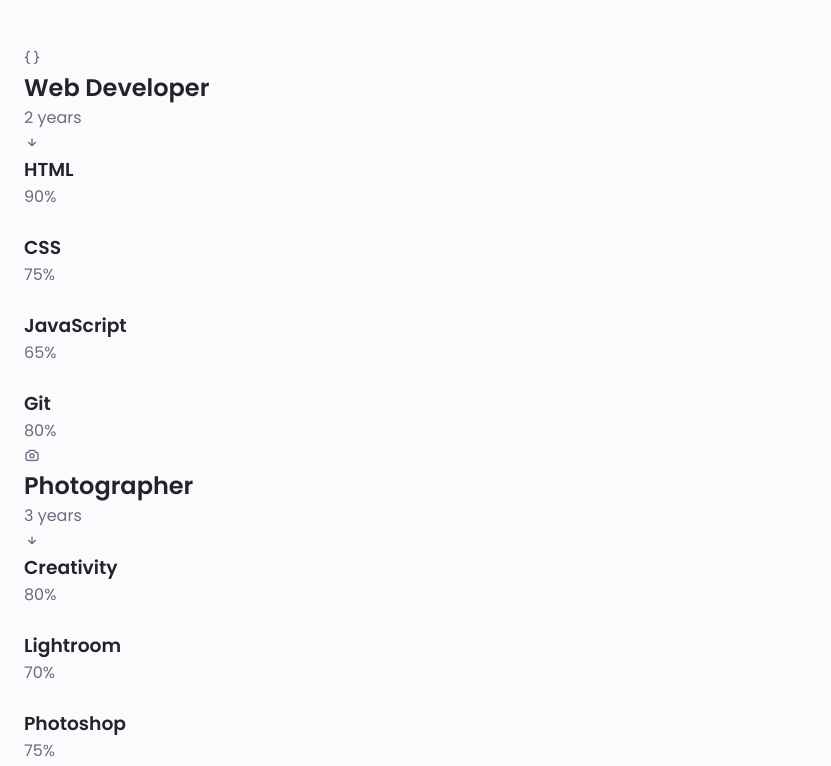
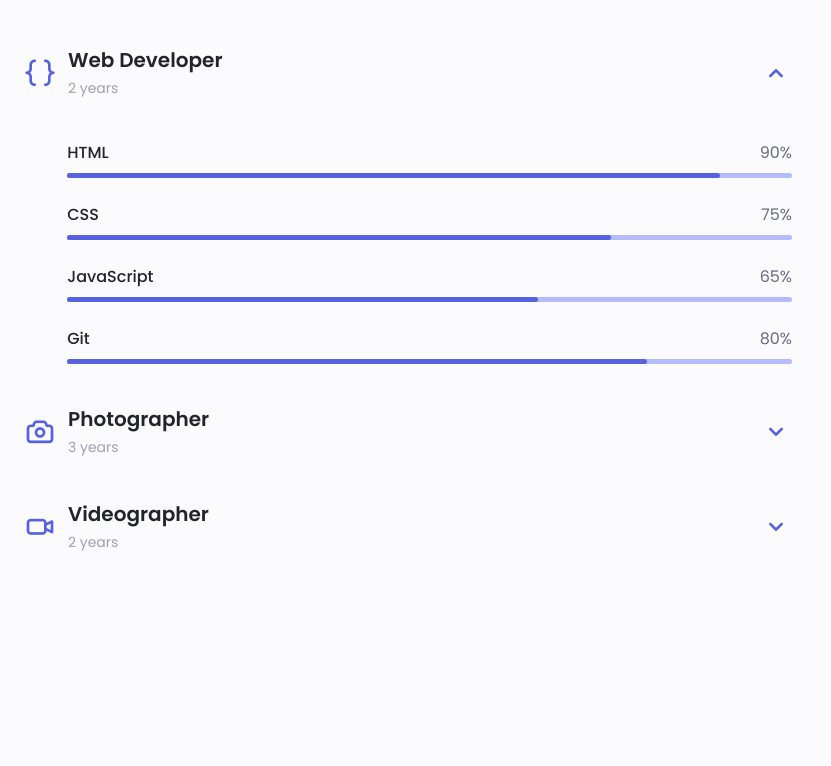
Before and after one commit to sammy866/Portfolio, a plain HTML site: page index.html in a window 1280 px wide. Shown: the part 1002-1768 px from the top of the page, without its empty margins (0-831 px from the left). After the commit the page ends 1708 px from the top, so only its background shows below. Drawn offline with nearby package versions, Linux system fonts and the light colour scheme.

Commit message:
Accordian Style applied to skills with JS

```diff
--- a/css/style.css
+++ b/css/style.css
@@ -357,3 +357,124 @@ img {
 }
 
 /* SKILLS */
+.skills_container {
+    row-gap: 0;
+}
+
+.skills_header {
+    display: flex;
+    align-items: center;
+    margin-bottom: var(--mb-2-5);
+    cursor: pointer;
+}
+
+.skills_icon,
+.skills_arrow {
+    font-size: 2rem;
+    color: var(--first-color);
+}
+
+.skills_icon {
+    margin-right: var(--mb-0-75);
+}
+
+.skills_title {
+    font-size: var(--h3-font-size);
+}
+
+.skills_subtitle {
+    font-size: var(--small-font-size);
+    color: var(--text-color-light);
+}
+
+.skills_arrow {
+    margin-left: auto;
+    transition: .4s;
+}
+
+.skills_list {
+    row-gap: 1.5rem;
+    padding-left: 2.7rem;
+}
+
+.skills_titles {
+    display: flex;
+    justify-content: space-between;
+    margin-bottom: var(--mb-0-5);
+}
+
+.skills_name {
+    font-size: var(--normal-font-size);
+    font-weight: var(--font-medium);
+}
+
+.skills_bar,
+.skills_percentage {
+    height: 5px;
+    border-radius: .25rem;
+}
+
+.skills_bar {
+    background-color: var(--first-color-lighter);
+}
+
+.skills_percentage {
+    display: block;
+    background-color: var(--first-color);
+}
+
+.skills_html {
+    width: 90%;
+}
+
+.skills_css {
+    width: 75%;
+}
+
+.skills_js {
+    width: 65%;
+}
+
+.skills_git {
+    width: 80%;
+}
+
+.skills_creative {
+    width: 80%;
+}
+
+.skills_lightroom {
+    width: 70%;
+}
+
+.skills_psd {
+    width: 75%;
+}
+
+.skills_creative_video {
+    width: 70%;
+}
+
+.skills_premiere {
+    width: 90%;
+}
+
+.skills_ae {
+    width: 80%;
+}
+
+.skills_close .skills_list {
+    height: 0;
+    overflow: hidden;
+    transition: .5s;
+}
+
+.skills_open .skills_list {
+    height: max-content;
+    margin-bottom: var(--mb-2-5);
+    transition: .5s;
+}
+
+.skills_open .skills_arrow {
+    transform: rotate(-180deg);
+}
--- a/index.html
+++ b/index.html
@@ -170,7 +170,7 @@
         <div class="class_container container grid">
           <div>
             <!--SKILL 1-->
-            <div class="skills_content">
+            <div class="skills_content skills_open">
               <div class="skills_header">
                 <i class="uil uil-brackets-curly skills_icon"></i>
 
@@ -179,11 +179,12 @@
                   <span class="skills_subtitle">2 years</span>
                 </div>
 
-                <i class="uil uil-arrow-down skills_arrow"></i>
+                <i class="uil uil-angle-down skills_arrow"></i>
+              </div>
 
               <div class="skills_list grid">
                 <div class="skills_data">
-                    <div class="skills_title">
+                  <div class="skills_titles">
                     <h3 class="skills_name">HTML</h3>
                     <span class="skills_number">90%</span>
                   </div>
@@ -193,7 +194,7 @@
                 </div>
 
                 <div class="skills_data">
-                    <div class="skills_title">
+                  <div class="skills_titles">
                     <h3 class="skills_name">CSS</h3>
                     <span class="skills_number">75%</span>
                   </div>
@@ -203,7 +204,7 @@
                 </div>
 
                 <div class="skills_data">
-                    <div class="skills_title">
+                  <div class="skills_titles">
                     <h3 class="skills_name">JavaScript</h3>
                     <span class="skills_number">65%</span>
                   </div>
@@ -213,20 +214,19 @@
                 </div>
 
                 <div class="skills_data">
-                    <div class="skills_title">
+                  <div class="skills_titles">
                     <h3 class="skills_name">Git</h3>
                     <span class="skills_number">80%</span>
                   </div>
                   <div class="skills_bar">
-                      <span class="skills_percentage skills_html"></span>
-                    </div>
+                    <span class="skills_percentage skills_git"></span>
                   </div>
                 </div>
               </div>
             </div>
 
             <!--SKILLS 2-->
-            <div class="skills_content">
+            <div class="skills_content skills_close">
               <div class="skills_header">
                 <i class="uil uil-camera skills_icon"></i>
 
@@ -235,11 +235,12 @@
                   <span class="skills_subtitle">3 years</span>
                 </div>
 
-                <i class="uil uil-arrow-down skills_arrow"></i>
+                <i class="uil uil-angle-down skills_arrow"></i>
+              </div>
 
               <div class="skills_list grid">
                 <div class="skills_data">
-                    <div class="skills_title">
+                  <div class="skills_titles">
                     <h3 class="skills_name">Creativity</h3>
                     <span class="skills_number">80%</span>
                   </div>
@@ -249,7 +250,7 @@
                 </div>
 
                 <div class="skills_data">
-                    <div class="skills_title">
+                  <div class="skills_titles">
                     <h3 class="skills_name">Lightroom</h3>
                     <span class="skills_number">70%</span>
                   </div>
@@ -259,7 +260,7 @@
                 </div>
 
                 <div class="skills_data">
-                    <div class="skills_title">
+                  <div class="skills_titles">
                     <h3 class="skills_name">Photoshop</h3>
                     <span class="skills_number">75%</span>
                   </div>
@@ -269,10 +270,9 @@
                 </div>
               </div>
             </div>
-            </div>
 
             <!--SKILLS 3-->
-            <div class="skills_content">
+            <div class="skills_content skills_close">
               <div class="skills_header">
                 <i class="uil uil-video skills_icon"></i>
 
@@ -281,11 +281,12 @@
                   <span class="skills_subtitle">2 years</span>
                 </div>
 
-                <i class="uil uil-arrow-down skills_arrow"></i>
+                <i class="uil uil-angle-down skills_arrow"></i>
+              </div>
 
               <div class="skills_list grid">
                 <div class="skills_data">
-                    <div class="skills_title">
+                  <div class="skills_titles">
                     <h3 class="skills_name">Creativity</h3>
                     <span class="skills_number">70%</span>
                   </div>
@@ -297,7 +298,7 @@
                 </div>
 
                 <div class="skills_data">
-                    <div class="skills_title">
+                  <div class="skills_titles">
                     <h3 class="skills_name">Premiere Pro</h3>
                     <span class="skills_number">90%</span>
                   </div>
@@ -307,13 +308,12 @@
                 </div>
 
                 <div class="skills_data">
-                    <div class="skills_title">
+                  <div class="skills_titles">
                     <h3 class="skills_name">After Effects</h3>
                     <span class="skills_number">80%</span>
                   </div>
                   <div class="skills_bar">
                     <span class="skills_percentage skills_ae"></span>
-                    </div>
                   </div>
                 </div>
               </div>
--- a/js/main.js
+++ b/js/main.js
@@ -30,3 +30,23 @@ function linkAction(){
     navMenu.classList.remove('show-menu')
 }
 navLink.forEach(n => n.addEventListener('click', linkAction))
+
+/* ACCORDION SKILLS */
+
+const skillsContent = document.getElementsByClassName('skills_content'),
+      skillsHeader = document.querySelectorAll('.skills_header')
+
+function toggleSkills() {
+    let itemClass = this.parentNode.className
+
+    for (i = 0; i < skillsContent.length; i++) {
+        skillsContent[i].className = 'skills_content skills_close'
+    }
+    if(itemClass === 'skills_content skills_close') {
+        this.parentNode.className = 'skills_content skills_open'
+    }
+}
+
+skillsHeader.forEach((el) => {
+    el.addEventListener('click', toggleSkills)
+})
```
Lines whose indentation alone changed are shown as unchanged.
